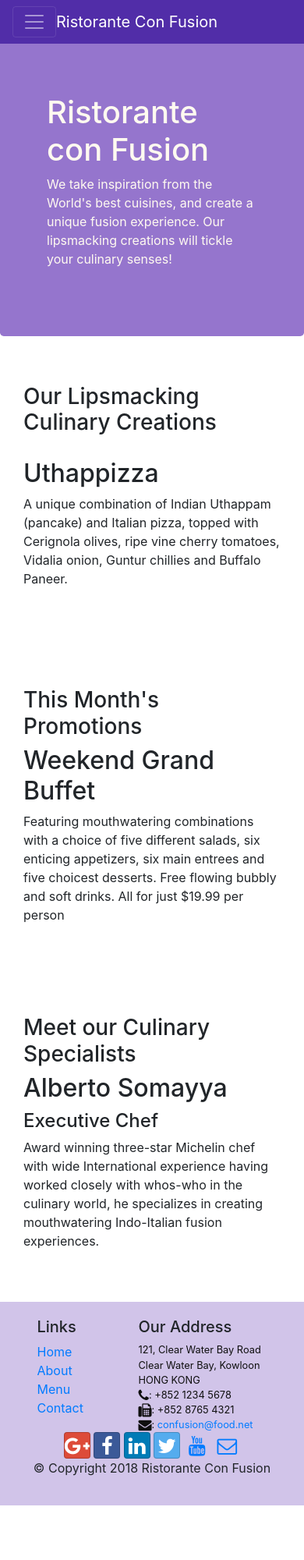
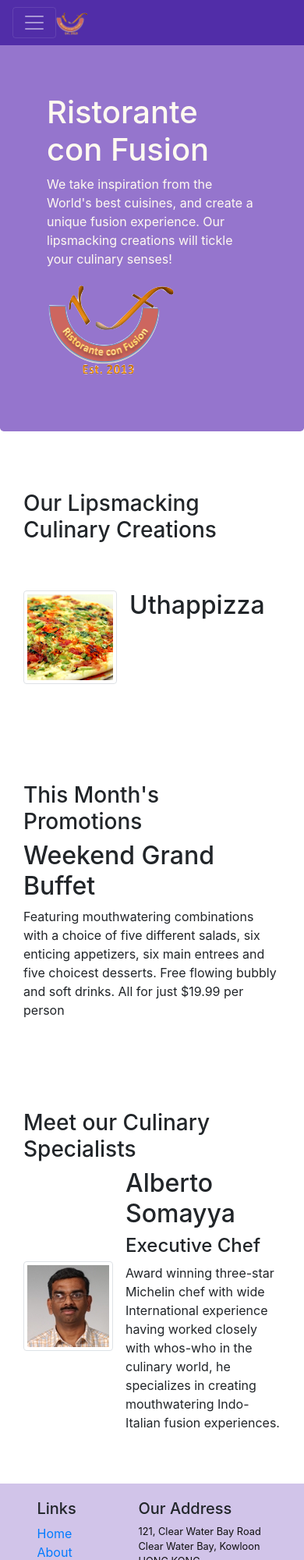
Before and after one commit to Gonza-Jordan/Bootstrap4, a website: page index.html in a window 390 px wide. Shown: the top 2000 px of the page at 78% size. Before the commit the page ends 1930 px from the top, so only its background shows below. Drawn offline with nearby package versions, Linux system fonts and the light colour scheme.

Commit message:
Imagenes + index con img

```diff
--- a/index.html
+++ b/index.html
@@ -20,7 +20,7 @@
                     <span class="navbar-toggler-icon"></span>
             </button>
 
-            <a class="navbar-brand mr-auto" href="#">Ristorante Con Fusion</a>
+            <a class="navbar-brand mr-auto" href="#"><img src="img/logo.png" height="30" width="41"></a>
 
             <div class="collapse navbar-collapse" id="Navbar">
             <ul class="navbar-nav mr-auto">
@@ -40,7 +40,8 @@
                     <h1>Ristorante con Fusion</h1>
                     <p>We take inspiration from the World's best cuisines, and create a unique fusion experience. Our lipsmacking creations will tickle your culinary senses!</p>
                 </div>
-                <div class="col-12 col-sm">
+                <div class="col-12 col-sm align-self-center">
+                <img src="img/logo.png" class="img-fluid">
                 </div>
             </div>
         </div>
@@ -52,9 +53,14 @@
                 <h3>Our Lipsmacking Culinary Creations</h3>
             </div>
             <div class="col col-sm order-sm-first col-md">
-                <h2>Uthappizza</h2>
-                <p>A unique combination of Indian Uthappam (pancake) and Italian pizza, topped with Cerignola olives, ripe vine cherry tomatoes, Vidalia onion, Guntur chillies and Buffalo Paneer.</p>
-            </div>
+                <div class="media">
+                    <img class="d-flex mr-3 img-thumbnail align-self-center" src="img/uthappizza.png" alt="uthapizza">
+                    <div class="media-body">
+                        <h2 class="mt-0">Uthappizza</h2>
+                        <p class="d-none d-sm-block">A unique combination of Indian Uthappam (pancake) and Italian pizza, topped with Cerignola olives, ripe vine cherry tomatoes, Vidalia onion, Guntur chillies and Buffalo Paneer.</p>
+                    </div>
+                  </div>
+               </div>
         </div>
 
 
@@ -73,10 +79,17 @@
                 <h3>Meet our Culinary Specialists</h3>
             </div>
             <div class="col col-sm order-sm-first col-md">
-                <h2>Alberto Somayya</h2>
-                <h4>Executive Chef</h4>
-                <p>Award winning three-star Michelin chef with wide International experience having worked closely with whos-who in the culinary world, he specializes in creating mouthwatering Indo-Italian fusion experiences. </p>
-            </div>
+                <div class="media">
+                    <img class="d-flex mr-3 img-thumbnail align-self-center"
+                    src="img/alberto.png" alt="alberto">
+                    <div class="media-body">
+                        <h2 class="mt-0">Alberto Somayya</h2>
+                        <h4>Executive Chef</h4>
+                        <p>Award winning three-star Michelin chef with wide International experience having worked closely with whos-who in the culinary world, he specializes in creating mouthwatering Indo-Italian fusion experiences. </p>
+
+                    </div>
+                </div>
+                </div>
         </div>
     </div>
 
```
Also changed, not shown: aboutus.html (+4 -4 lines), contactus.html (+4 -3 lines), img/alberto.png (added), img/buffet.png (added), img/logo.png (added), img/uthappizza.png (added), 1 other file.
